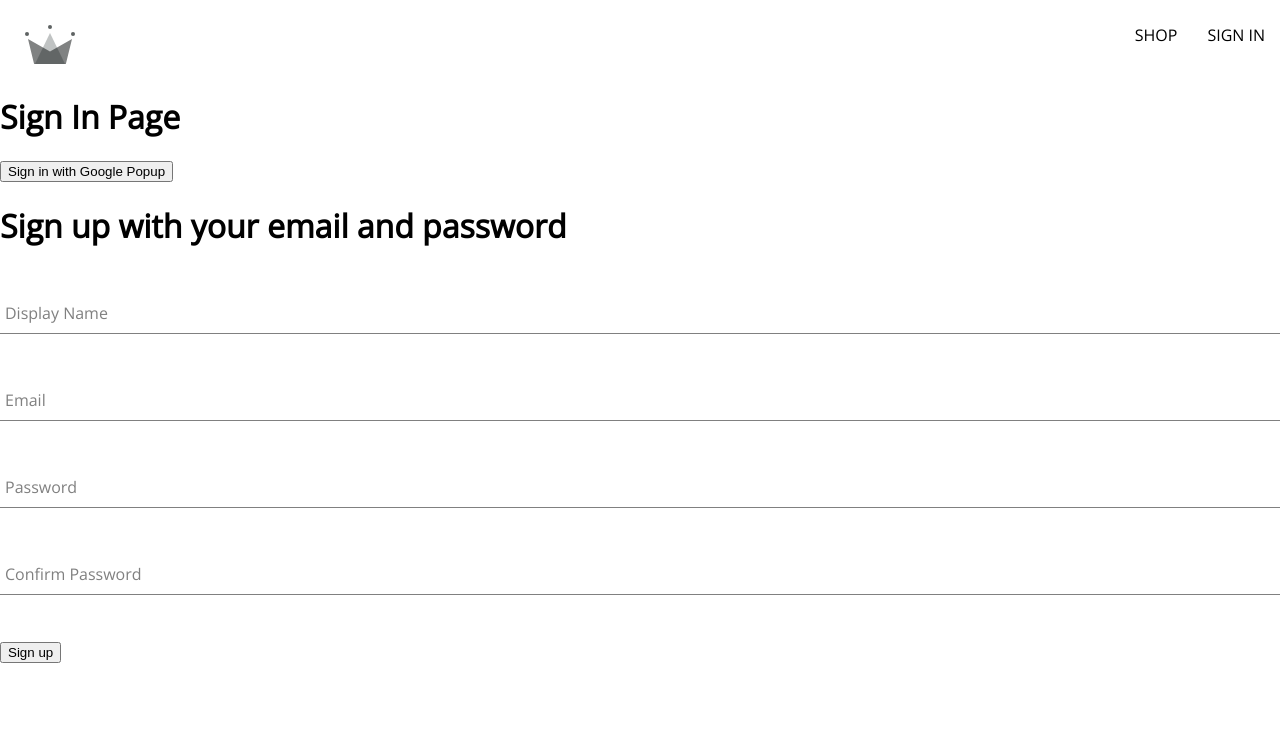
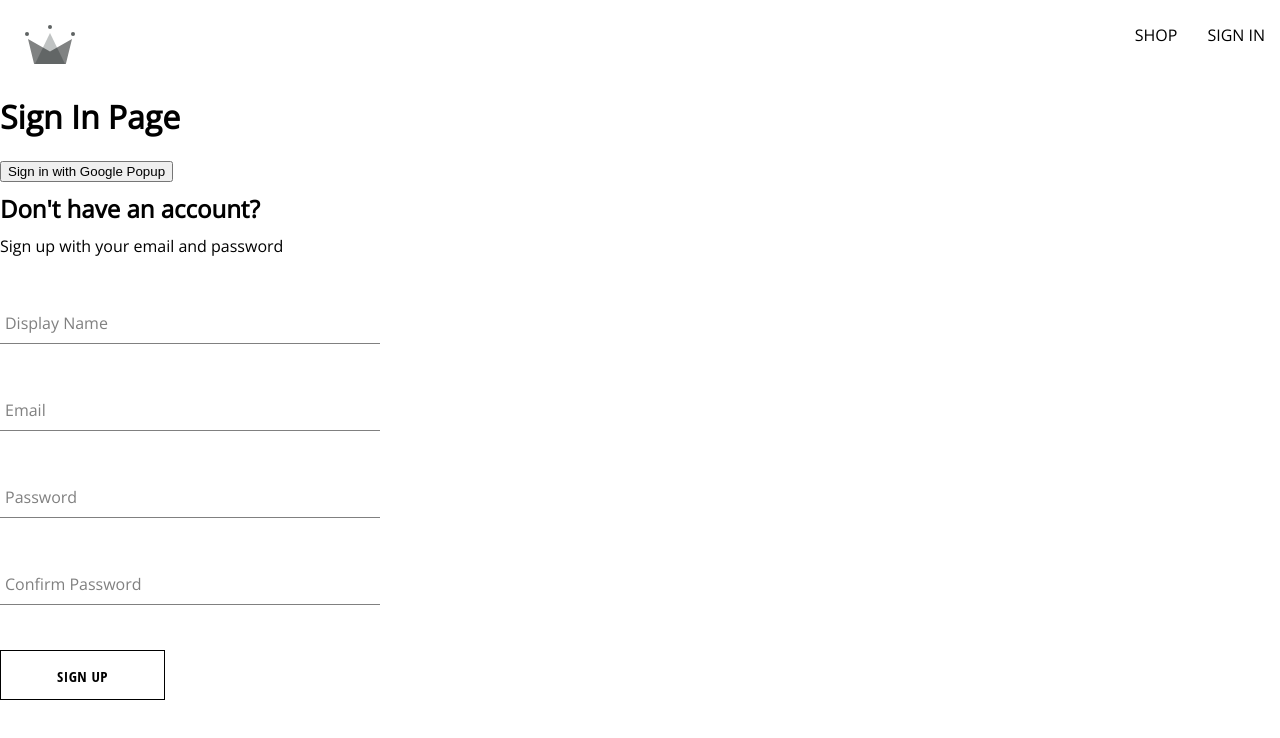
Before and after one commit to ekal901/crwn-clothing, a React (Create React App) app: page /sign-in in a window 1280 px wide. Shown: the top 738 px of the page. Built offline with nearby package versions, Linux system fonts and the light colour scheme; a web font is replaced by a local one.

Commit message:
button component

```diff
--- /dev/null
+++ b/src/components/button/button.component.jsx
@@ -0,0 +1,21 @@
+import React from 'react'
+import './button.styles.scss'
+
+const BUTTON_TYPE_CLASSES = {
+    google: 'google-sign-in',
+    inverted: 'inverted',
+
+}
+
+const Button = ({children, buttonType, ...otherProps}) => {
+  return (
+    <button
+        className={`button-container ${BUTTON_TYPE_CLASSES[buttonType]}`}
+        {...otherProps}
+    >
+        {children}
+    </button>
+  )
+}
+
+export default Button
--- /dev/null
+++ b/src/components/button/button.styles.scss
@@ -0,0 +1,46 @@
+.button-container {
+  min-width: 165px;
+  width: auto;
+  height: 50px;
+  letter-spacing: 0.5px;
+  line-height: 50px;
+  padding: 0 35px 0 35px;
+  font-size: 15px;
+  background-color: black;
+  color: white;
+  text-transform: uppercase;
+  font-family: 'Open Sans Condensed';
+  font-weight: bolder;
+  border: none;
+  cursor: pointer;
+  display: flex;
+  justify-content: center;
+
+  &:hover {
+    background-color: white;
+    color: black;
+    border: 1px solid black;
+  }
+
+  &.google-sign-in {
+    background-color: #4285f4;
+    color: white;
+
+    &:hover {
+      background-color: #357ae8;
+      border: none;
+    }
+  }
+
+  &.inverted {
+    background-color: white;
+    color: black;
+    border: 1px solid black;
+
+    &:hover {
+      background-color: black;
+      color: white;
+      border: none;
+    }
+  }
+}
--- a/src/components/sign-up-form/sign-up-form.component.jsx
+++ b/src/components/sign-up-form/sign-up-form.component.jsx
@@ -1,6 +1,8 @@
 import React, { useState } from 'react'
 import { createAuthUserWithEmailAndPassword, createUserDocumentFromAuth } from '../../utils/firebase/firebase.utils';
+import Button from '../button/button.component';
 import FormInput from '../form-input/form-input.component';
+import './sign-up-form.styles.scss'
 
 const defaultFormFields = {
     displayName: "",
@@ -45,8 +47,9 @@
         })
     }
   return (
-    <div>
-        <h1>Sign up with your email and password</h1>
+    <div className='sign-up-container'>
+        <h2>Don't have an account?</h2>
+        <span>Sign up with your email and password</span>
         <form onSubmit={handleSubmit}>
             <FormInput
                 label="Display Name"
@@ -92,7 +95,7 @@
                 }}
             />
 
-            <button type="submit">Sign up</button>
+            <Button buttonType='inverted' type="submit">Sign up</Button>
         </form>
     </div>
   )
--- /dev/null
+++ b/src/components/sign-up-form/sign-up-form.styles.scss
@@ -0,0 +1,9 @@
+.sign-up-container {
+  display: flex;
+  flex-direction: column;
+  width: 380px;
+
+  h2 {
+    margin: 10px 0;
+  }
+}
```
